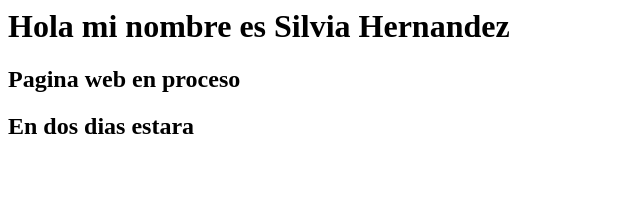
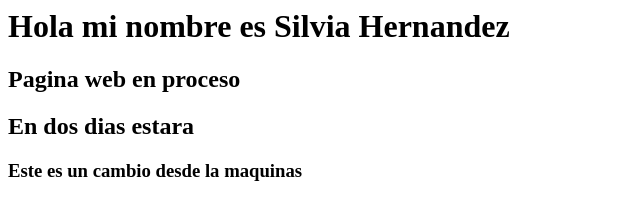
Before and after one commit to AbyHernandez/AbyHernandez.github.io, a plain HTML site: page index.html in a window 1280 px wide. Shown: the whole page, without its empty margins (0-640 px from the left). Drawn offline with Linux system fonts and the light colour scheme.

Commit message:
Haciendo un cambio desde la maquina

```diff
--- a/index.html
+++ b/index.html
@@ -1,3 +1,5 @@
 <h1>Hola mi nombre es Silvia Hernandez</h1>
 <h2>Pagina web en proceso</h2>
 <h2>En dos dias estara</h2>
+
+<h3>Este es un cambio desde la maquinas</h3>
```
